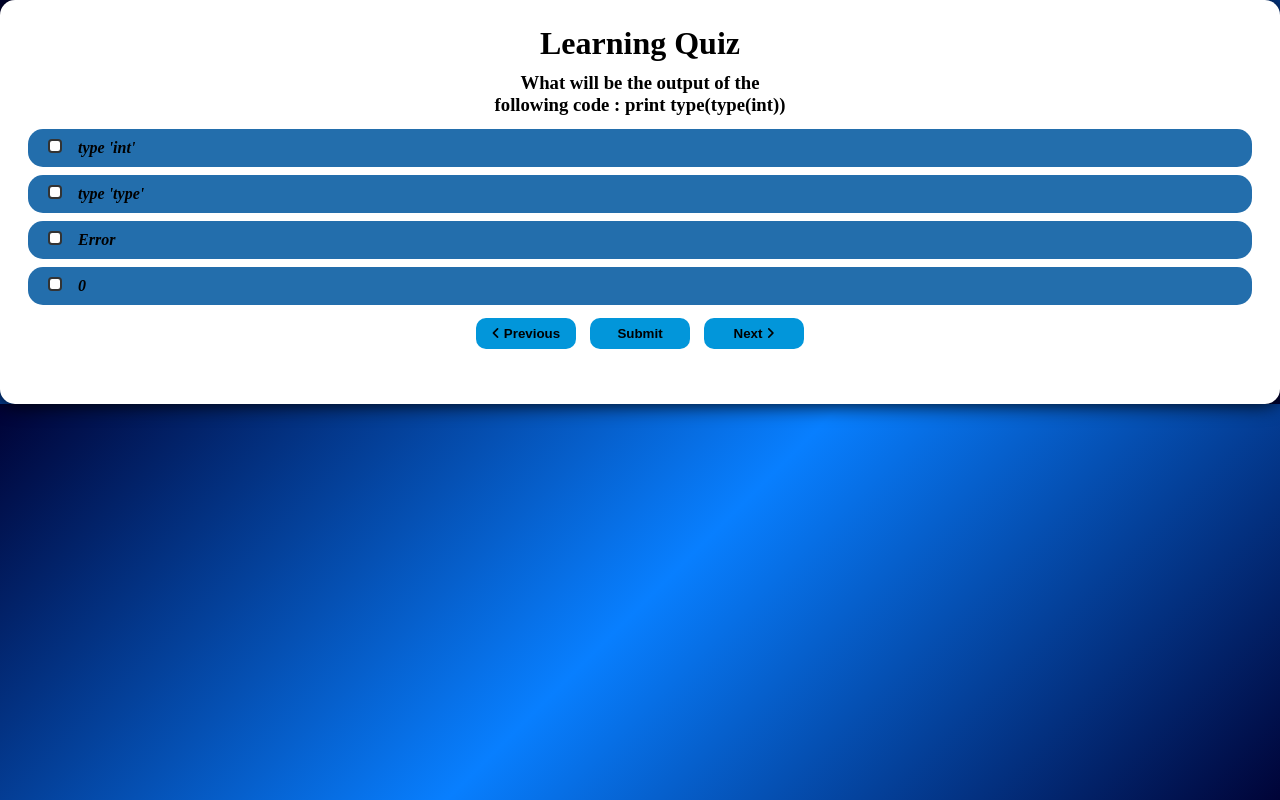
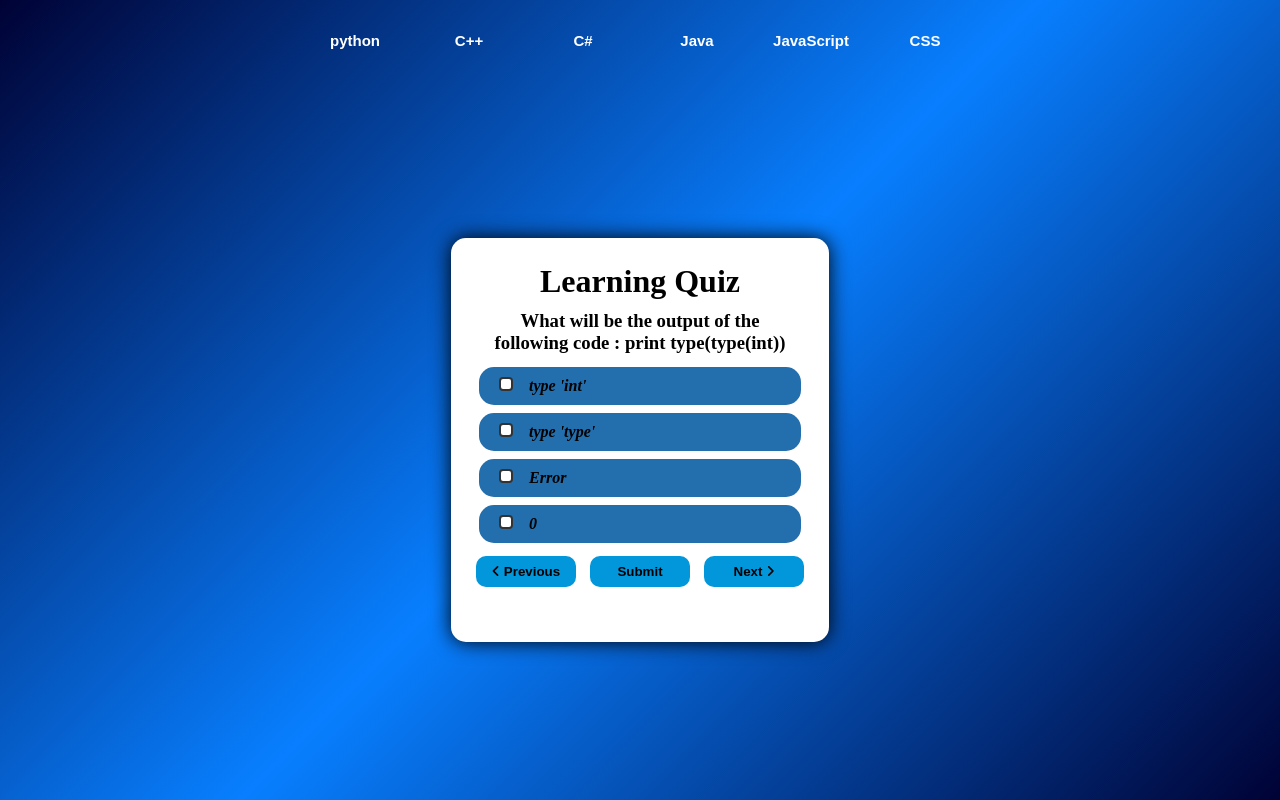
Before and after one commit to roshanghogale/quiz, a plain HTML site: page index.html in a window 1280 px wide. Drawn offline with Linux system fonts and the light colour scheme.

Commit message:
Update index.html

```diff
--- a/index.html
+++ b/index.html
@@ -7,6 +7,17 @@
     <link rel="stylesheet" href="style.css" />
   </head>
   <body id="body">
+    <header>
+      <nav>
+        <button onclick="python()" class="navOptions">python</button>
+        <button onclick="C()" class="navOptions">C++</button>
+        <button onclick="CSharpe()" class="navOptions">C#</button>
+        <button onclick="Java()" class="navOptions">Java</button>
+        <button onclick="JavaScript()" class="navOptions">JavaScript</button>
+        <button onclick="Css()" class="navOptions">CSS</button>
+      </nav>
+    </header>
+    <div class="body">
       <div class="neon-section">
         <h1>Learning Quiz</h1>
         <h3 id="question"></h3>
@@ -24,9 +35,11 @@
         <h4 id="userAnswer"></h4>
         <h4 id="correctAnswer"></h4>
       </div>
+    </div>
   </body>
   <script src="script.js"></script>
   <script src="questions.js"></script>
+
   <script
     src="https://kit.fontawesome.com/0b4679b9c3.js"
     crossorigin="anonymous"
```
Lines whose indentation alone changed are shown as unchanged.
